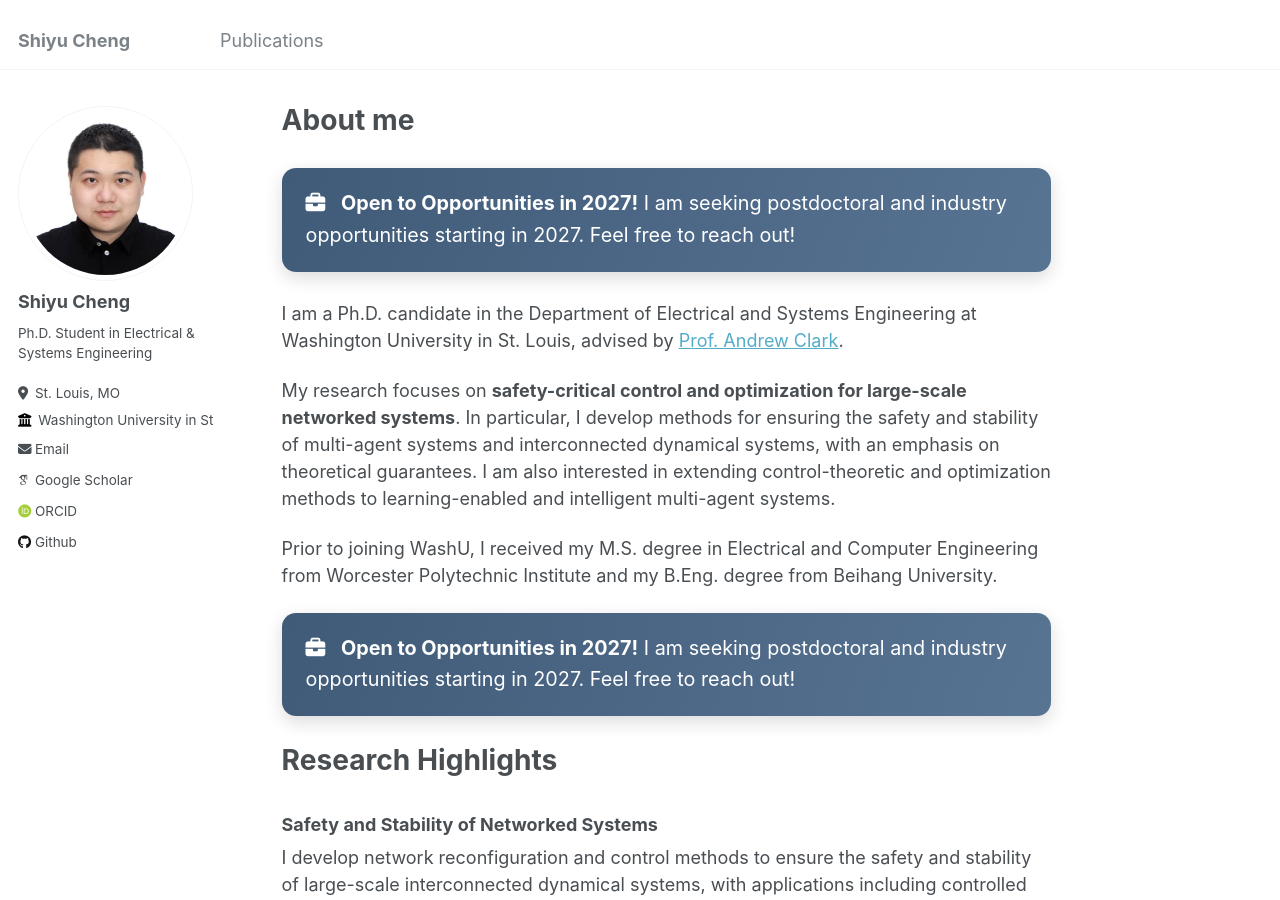
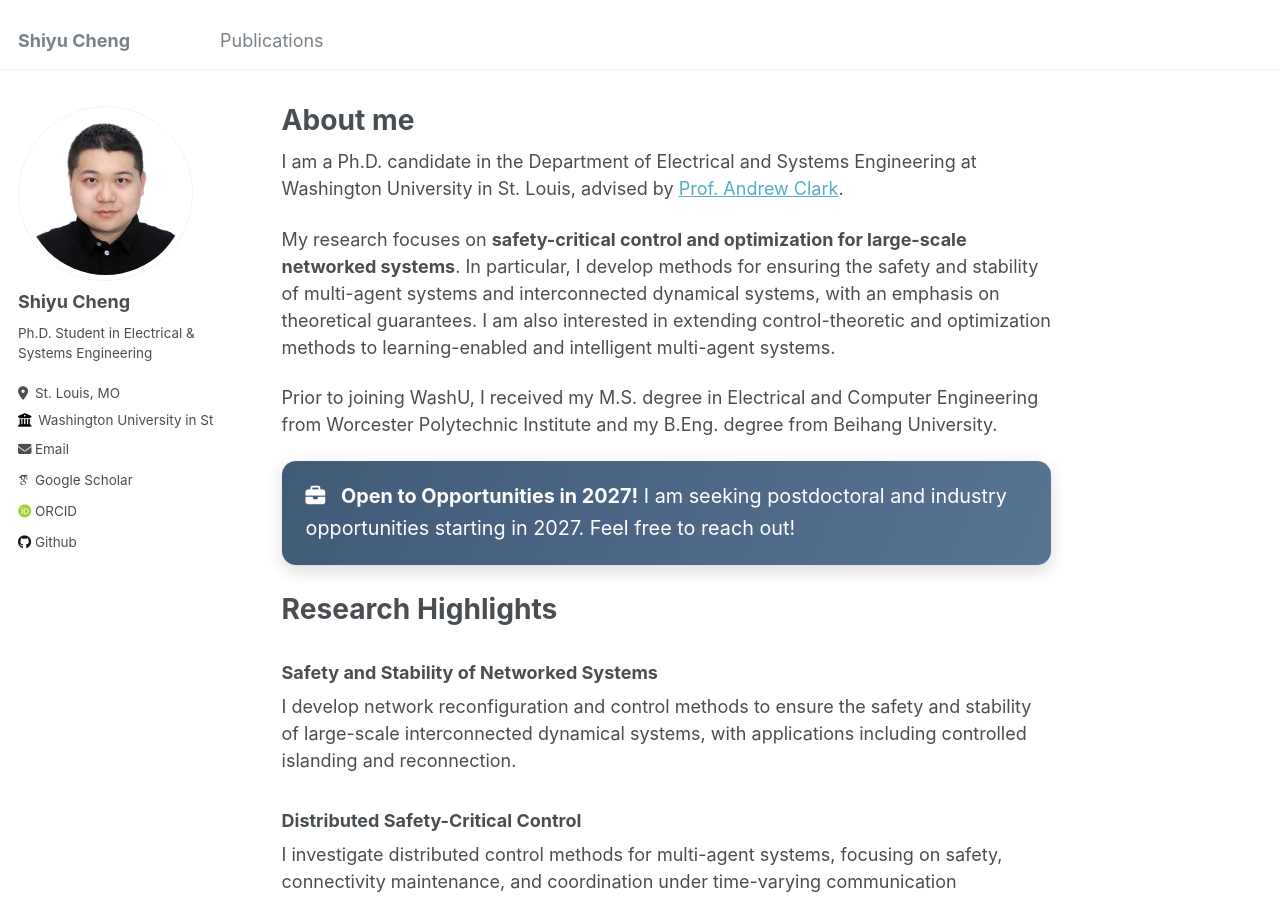
Before and after one commit to shinyuc/shinyuc.github.io, a Jekyll site: the page built from _pages/about.md, in a window 1280 px wide and 900 px high. Built offline with Jekyll 4.4.1, drawn with Linux system fonts in a browser that asks for light colours; some web fonts are replaced.

Commit message:
Reposition opportunities banner

```diff
--- a/_pages/about.md
+++ b/_pages/about.md
@@ -6,24 +6,6 @@ redirect_from:
   - /about/
   - /about.html
 ---
-
-
-<div style="
-  background: linear-gradient(110deg, #405b78, #587493);
-  color: white;
-  border-radius: 14px;
-  padding: 20px 24px;
-  margin: 20px 0 28px;
-  box-shadow: 0 6px 18px rgba(0,0,0,0.14);
-  font-size: 1.1em;
-  line-height: 1.6;
-">
-  <i class="fa fa-briefcase" style="margin-right: 10px;"></i>
-  <strong>Open to Opportunities in 2027!</strong>
-  I am seeking postdoctoral and industry opportunities
-  starting in 2027. Feel free to reach out!
-</div>
-
 
 <!-- ## About Me -->
 
```
